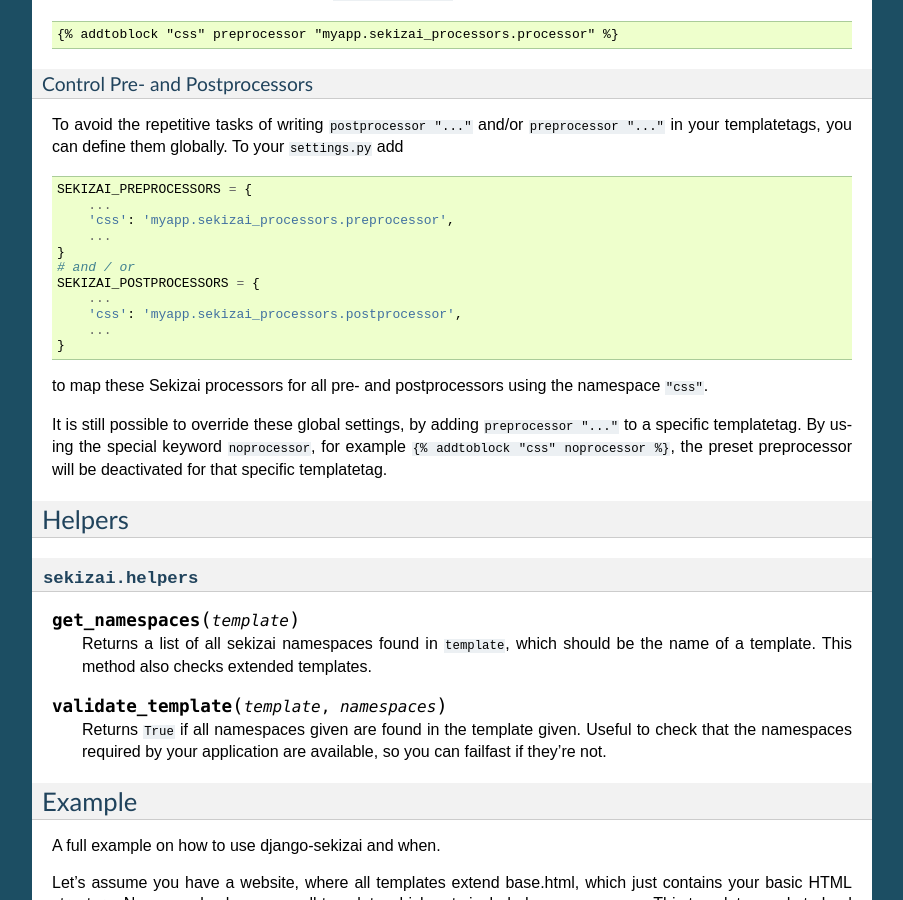
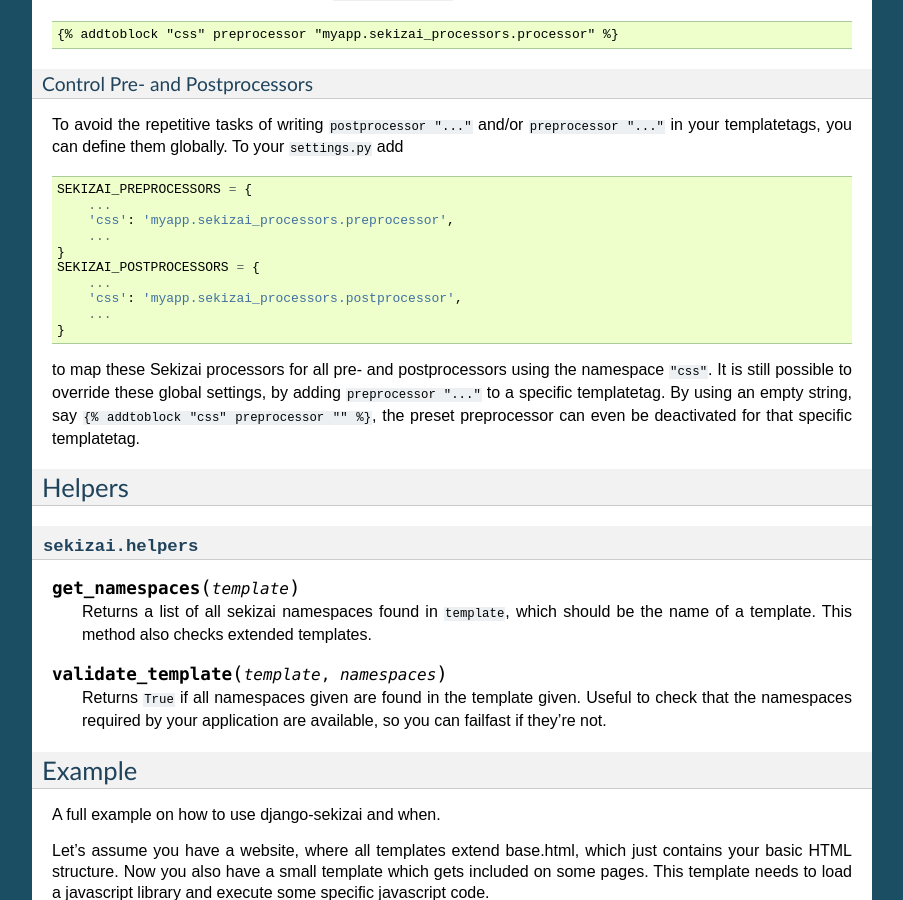
Before and after one commit to django-cms/django-sekizai, a Sphinx documentation site: the page built from docs/index.rst, in a window 1280 px wide and 900 px high, scrolled down 4039 px. Shown: the whole window, without its empty margins (198-1101 px from the left). Built offline with Sphinx 7.4.7, drawn with Linux system fonts in a browser that asks for light colours.

Commit message:
Revert "Using keyword noprocessor to explicitely deactivate a preset processor"
This reverts commit 5d93cdfdd38e643bc9fc93f41eede230f9bd0d14.

```diff
--- a/docs/index.rst
+++ b/docs/index.rst
@@ -288,7 +288,6 @@ your templatetags, you can define them globally. To your ``settings.py`` add
         'css': 'myapp.sekizai_processors.preprocessor',
         ...
     }
-    # and / or
     SEKIZAI_POSTPROCESSORS = {
         ...
         'css': 'myapp.sekizai_processors.postprocessor',
@@ -296,11 +295,9 @@ your templatetags, you can define them globally. To your ``settings.py`` add
     }
 
 to map these Sekizai processors for all pre- and postprocessors using the namespace ``"css"``.
-
 It is still possible to override these global settings, by adding ``preprocessor "..."`` to a
-specific templatetag. By using the special keyword ``noprocessor``, for example
-``{% addtoblock "css" noprocessor %}``, the preset preprocessor will be deactivated for that
-specific templatetag.
+specific templatetag. By using an empty string, say ``{% addtoblock "css" preprocessor "" %}``,
+the preset preprocessor can even be deactivated for that specific templatetag.
 
 
 *******
```
Also changed, not shown: 1 other file.
